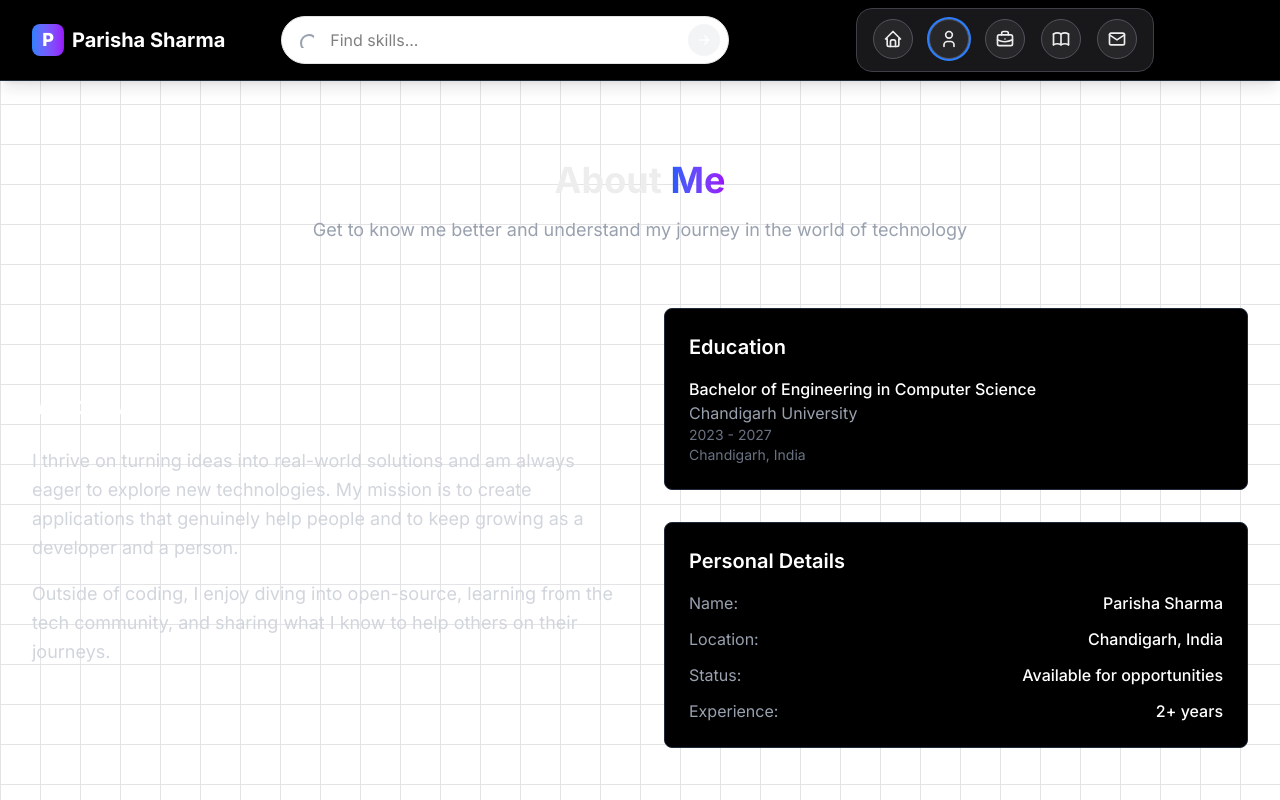
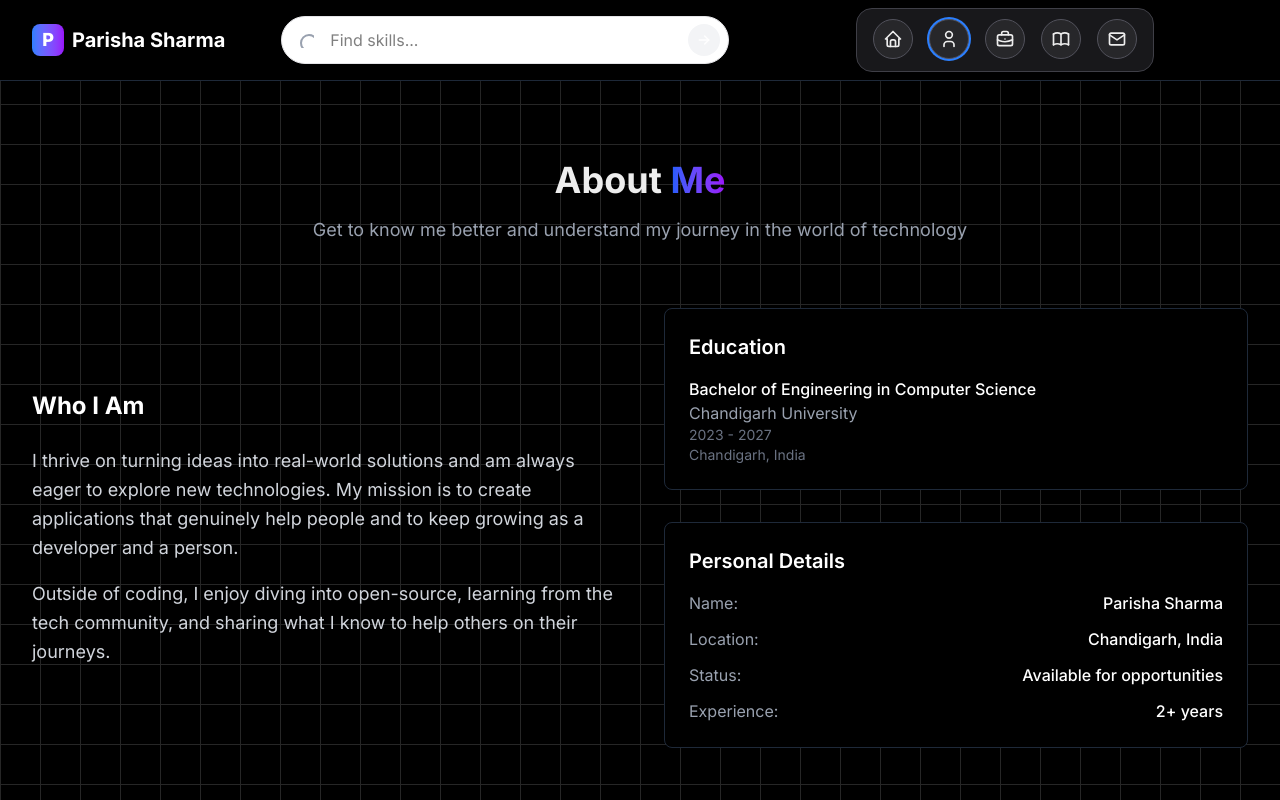
Before and after one commit to 848Parisha/My-Portfolio, a Next.js app: page /about in a window 1280 px wide. Shown: the top 800 px of the page. Built offline with nearby package versions, Linux system fonts and the light colour scheme.

Commit message:
Fix: Force black background in light mode

```diff
--- a/src/components/About.tsx
+++ b/src/components/About.tsx
@@ -30,10 +30,9 @@ const About = () => {
       id="about"
       className={cn(
         "section-padding relative w-full min-h-screen flex flex-col items-center justify-center overflow-hidden",
-        "bg-white dark:bg-black",
+        "bg-black",
         "[background-size:40px_40px]",
-        "[background-image:linear-gradient(to_right,#e4e4e7_1px,transparent_1px),linear-gradient(to_bottom,#e4e4e7_1px,transparent_1px)]",
-        "dark:[background-image:linear-gradient(to_right,#262626_1px,transparent_1px),linear-gradient(to_bottom,#262626_1px,transparent_1px)]"
+        "[background-image:linear-gradient(to_right,#262626_1px,transparent_1px),linear-gradient(to_bottom,#262626_1px,transparent_1px)]"
       )}
     >
       {/* Content container */}
--- a/src/components/ui/grid-background-demo.tsx
+++ b/src/components/ui/grid-background-demo.tsx
@@ -3,7 +3,7 @@ import React from "react";
 
 export default function GridBackgroundDemo() {
   return (
-    <div className="relative flex h-[50rem] w-full items-center justify-center bg-white dark:bg-black">
+    <div className="relative flex h-[50rem] w-full items-center justify-center bg-black">
       <div
         className={cn(
           "absolute inset-0",
@@ -13,7 +13,7 @@ export default function GridBackgroundDemo() {
         )}
       />
       {/* Radial gradient for the container to give a faded look */}
-      <div className="pointer-events-none absolute inset-0 flex items-center justify-center bg-white [mask-image:radial-gradient(ellipse_at_center,transparent_20%,black)] dark:bg-black"></div>
+      <div className="pointer-events-none absolute inset-0 flex items-center justify-center bg-black [mask-image:radial-gradient(ellipse_at_center,transparent_20%,black)]"></div>
       <p className="relative z-20 bg-gradient-to-b from-neutral-200 to-neutral-500 bg-clip-text py-8 text-4xl font-bold text-transparent sm:text-7xl">
         Backgrounds
       </p>
--- a/src/components/ui/hero-highlight.tsx
+++ b/src/components/ui/hero-highlight.tsx
@@ -41,7 +41,7 @@ export const HeroHighlight = ({
   return (
     <div
       className={cn(
-        "group relative flex h-[40rem] w-full items-center justify-center bg-white dark:bg-black",
+        "group relative flex h-[40rem] w-full items-center justify-center bg-black",
         containerClassName,
       )}
       onMouseMove={handleMouseMove}
--- a/src/components/ui/timeline.tsx
+++ b/src/components/ui/timeline.tsx
@@ -34,7 +34,7 @@ export const Timeline = ({ data }: { data: TimelineEntry[] }) => {
 
   return (
     <div
-      className="w-full bg-white dark:bg-neutral-950 font-sans md:px-10"
+      className="w-full bg-black font-sans md:px-10"
       ref={containerRef}
     >
       <div className="max-w-7xl mx-auto py-20 px-4 md:px-8 lg:px-10">
```
